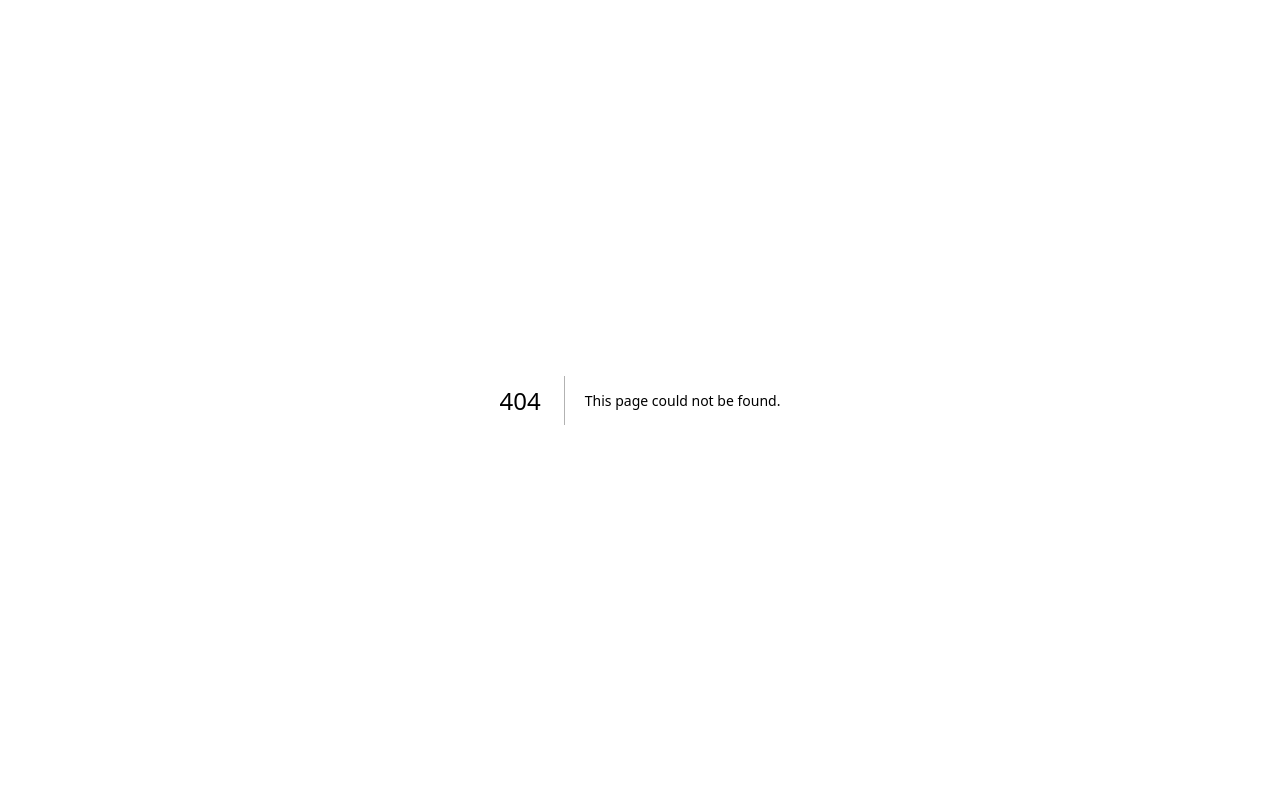
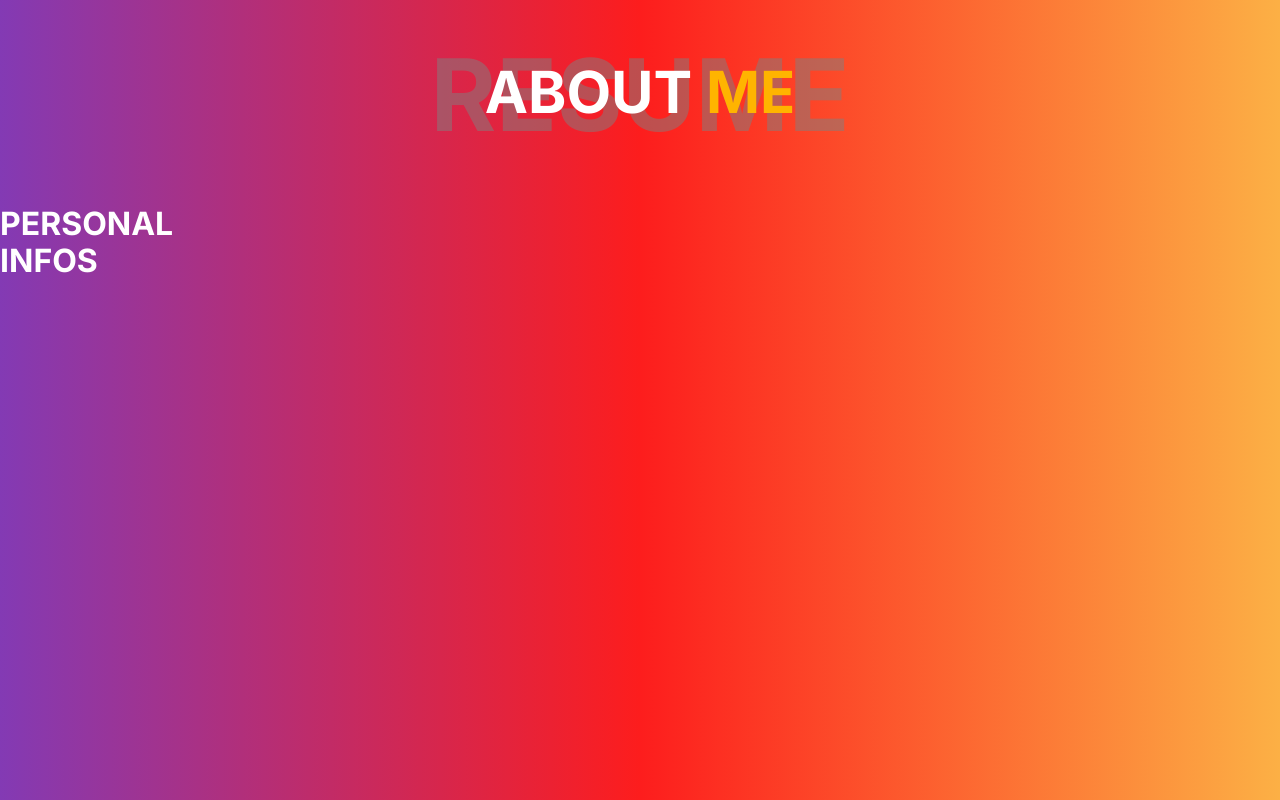
Before and after one commit to ahsanfarooq210/meet-the-ahsan, a Next.js app: page /about in a window 1280 px wide. Before the commit this address had no page. Built offline with nearby package versions, Linux system fonts and the light colour scheme.

Commit message:
about section in progress

```diff
--- /dev/null
+++ b/src/app/about/About.css
@@ -0,0 +1,83 @@
+.about-wrapper {
+  width: 100%;
+  min-height: 100vh;
+  height: 100%;
+  display: flex;
+  flex-direction: column;
+  align-items: center;
+  max-width: 1300px;
+  margin: 0 auto;
+}
+
+.about-wrapper .about-content {
+  display: flex;
+  flex-direction: column;
+  align-items: center;
+  width: 100%;
+}
+.about-wrapper .about-main-heading {
+  font-size: 29px;
+  color: white;
+  position: relative;
+  padding: 20px 0;
+}
+.about-wrapper .heading {
+  z-index: 999;
+  position: relative;
+}
+
+.about-wrapper .about-us-heading-span {
+  color: #ffb400;
+}
+
+.about-wrapper .header-background {
+  font-size: 100px;
+  color: gray;
+  text-transform: uppercase;
+  position: absolute;
+  top: -30px;
+  left: 50%;
+  transform: translateX(-50%);
+  z-index: 9;
+  opacity: 0.5;
+}
+
+.about-wrapper .about-content-wrapper {
+  width: 100%;
+  position: relative;
+  background-color: transparent;
+  display: flex;
+  align-items: center;
+}
+
+.about-wrapper .about-coontent-content {
+  width: 100%;
+  display: flex;
+  flex-direction: column;
+  align-items: center;
+}
+
+.about-wrapper .personal-info-wrapper {
+  width: 100%;
+  display: flex;
+  flex-direction: row;
+  align-items: center;
+}
+
+.about-wrapper .personal-info-heading {
+  color: white;
+}
+
+.about-wrapper .info-wrapper {
+  width: 100%;
+  display: flex;
+  align-items: center;
+}
+
+.about-wrapper .info {
+  display: grid;
+  grid-template-columns: repeat(2, 1fr);
+  grid-template-rows: repeat(5, 1fr);
+  grid-column-gap: 0px;
+  grid-row-gap: 0px;
+}
--- /dev/null
+++ b/src/app/about/page.tsx
@@ -0,0 +1,46 @@
+import React from "react";
+import "./About.css";
+
+const infoData: { [key: string]: string } = {
+  "First Name": "Muhammad Ahsan Farooq",
+  Address: "Pakistan, Punjab, Lahore",
+  "Last Name": "Milner",
+  Phone: "+21621184010",
+  Age: "27 Years",
+  Email: "you@mail.com",
+  Nationality: "Tunisian",
+  Skype: "steve.milner",
+  Freelance: "Available",
+  Langages: "French, English",
+};
+
+const About = () => {
+  return (
+    <div className="about-wrapper">
+      <div className="about-content">
+        <div className="about-main-heading">
+          <h1 className="heading">
+            ABOUT <span className="about-us-heading-span">ME</span>
+          </h1>
+          <h1 className="header-background">Resume</h1>
+        </div>
+        <div className="about-content-wrapper">
+          <div className="about-coontent-content">
+            <div className="personal-info-wrapper">
+              <h1 className="personal-info-heading">PERSONAL INFOS</h1>
+              <div className="info-wrapper">
+                <div className="info">
+
+                </div>
+
+                <div className="stats"></div>
+              </div>
+            </div>
+          </div>
+        </div>
+      </div>
+    </div>
+  );
+};
+
+export default About;
--- a/src/features/home/HomeFeature.tsx
+++ b/src/features/home/HomeFeature.tsx
@@ -16,8 +16,8 @@ const HomeFeature = () => {
             I am <span className="name">Muhammad Ahsan Farooq</span>
           </h1>
           <p className="description">
-            I'm a Freelance Web Designer & Developer based in Tunisia with 5+
-            years experience, I'm Highly experienced in designing & developing
+            I&apos;m a Freelance Web Designer & Developer based in Tunisia with 5+
+            years experience, I&apos;m Highly experienced in designing & developing
             custom web & mobile apps with multiple technologies.
           </p>
         </div>
```
Also changed, not shown: src/features/home/components/menu/Menu.tsx (+7 -2 lines).
